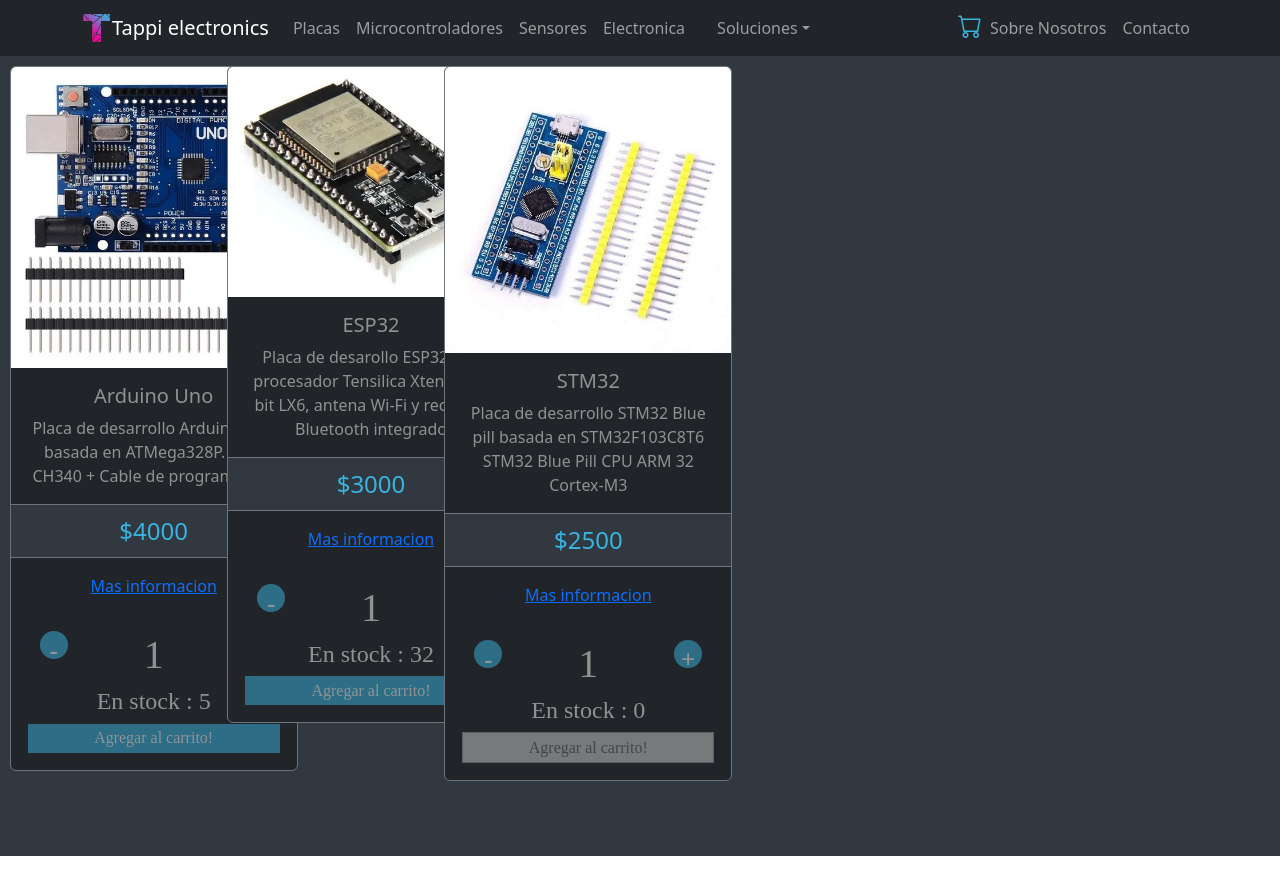
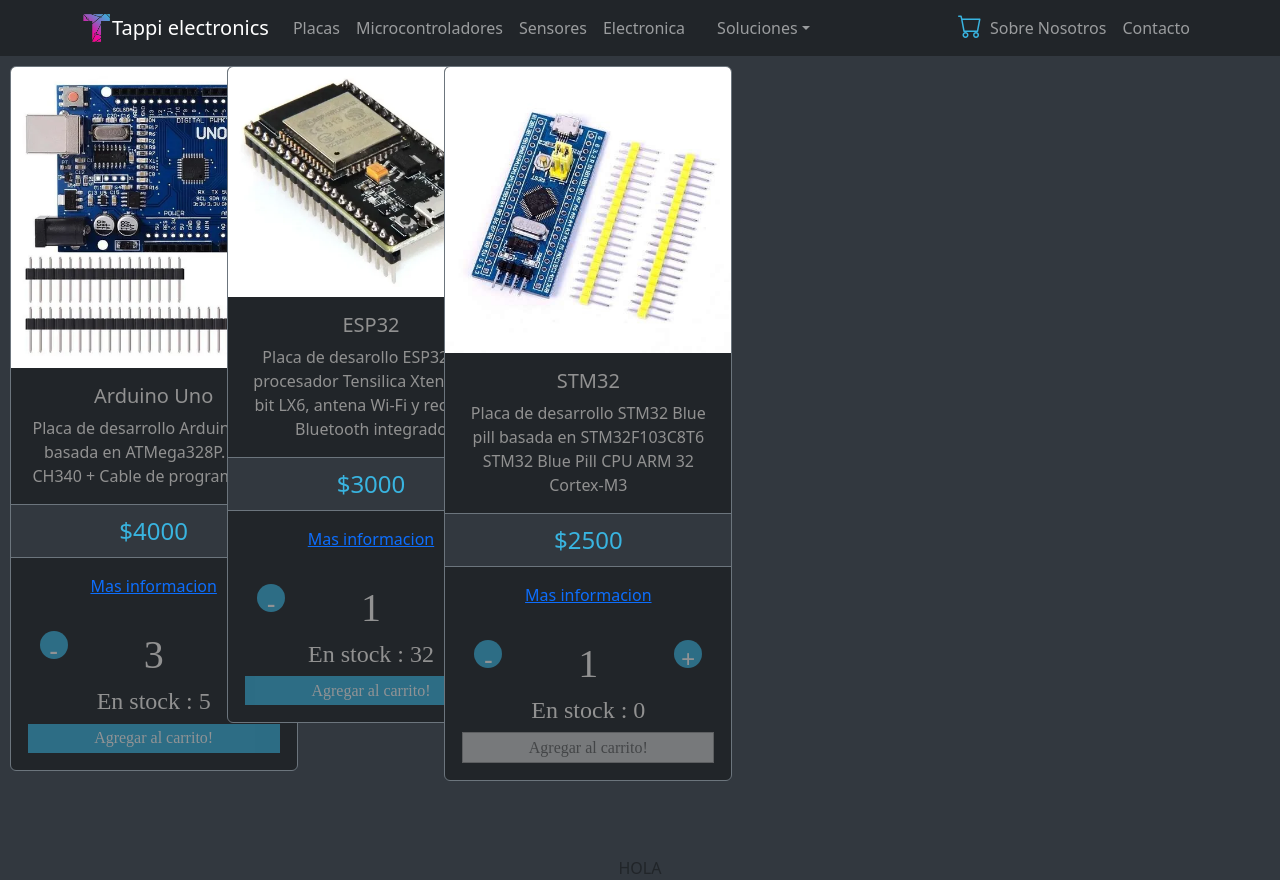
Before and after one commit to luciotappi/ecommerceTappi, a React (Create React App) app: page / in a window 1280 px wide. Before the commit the page ends 856 px from the top, so only its background shows below. Built offline with nearby package versions, Linux system fonts and the light colour scheme.

Commit message:
imports de BT redundantes quitados y limite de initial en contador

```diff
--- a/src/App.js
+++ b/src/App.js
@@ -11,6 +11,7 @@ function App() {
       <NavBar/>
 
       <ItemListContainer greetings={'Pagina en construcción... Lamentamos las molestias! :('}/>
+
       {/* <ItemCount stock= '5' initial ='1'/> */}
     </div>
   );
--- a/src/Data/Data.js
+++ b/src/Data/Data.js
@@ -7,7 +7,7 @@ const Data =[
           "info":"https://arduino.cl/arduino-uno/",
           "image":"../images/arduino-uno.png",
           "stock": 5,
-          "initial":1
+          "initial":3
 
 
         },
--- a/src/components/ItemCount/index.js
+++ b/src/components/ItemCount/index.js
@@ -1,9 +1,6 @@
 import { useState , useEffect} from "react";
 
-// imports bootstrap
 
-import 'bootstrap/dist/css/bootstrap.min.css';
-import 'bootstrap/dist/js/bootstrap.bundle.min';
 
 // Own CSS
 
@@ -57,7 +54,7 @@ function ItemCount({stock, initial, onAdd}) {
 
     function decQty(){
 
-        if (quantity ==1)
+        if (quantity <=initial)
         {
           console.log('la cantidad minima a pedir es ' + quantity);
         } else{
--- /dev/null
+++ b/src/components/ItemDetailContainer/index.js
@@ -0,0 +1,15 @@
+import ItemDetail from "../ItemDetail";
+
+function ItemDetailContainer(props) {
+
+
+    return (
+
+    //   <ItemDetail></ItemDetail>
+    <div>HOLA</div>
+
+    );
+
+  }
+
+  export default ItemDetailContainer;
--- a/src/components/ItemListContainer/ItemListContainer.js
+++ b/src/components/ItemListContainer/ItemListContainer.js
@@ -1,5 +1,6 @@
 
 import ItemList from "../ItemList";
+import ItemDetailContainer from "../ItemDetailContainer";
 
 import pic from ".//under-construction.jpg";
 import pic2 from ".//under-construction2.jpg";
@@ -34,8 +35,13 @@ function ItemListContainer(props) {
 
 
   return (
+    <div>
+      <ItemList></ItemList>
+     <ItemDetailContainer />
+    </div>
 
-    <ItemList></ItemList>
+
+
 
   );
 
--- a/src/index.js
+++ b/src/index.js
@@ -7,6 +7,8 @@ import reportWebVitals from './reportWebVitals';
 // bootstrap
 import 'bootstrap/dist/css/bootstrap.min.css';
 import 'bootstrap-icons/font/bootstrap-icons.css';
+import 'bootstrap-icons/font/bootstrap-icons.css';
+import Popper from '@popperjs/core';
 
 const root = ReactDOM.createRoot(document.getElementById('root'));
 root.render(
```
Also changed, not shown: src/components/NavBar/NavBar.js (+0 -9 lines), src/components/ItemDetail/index.js (added).
